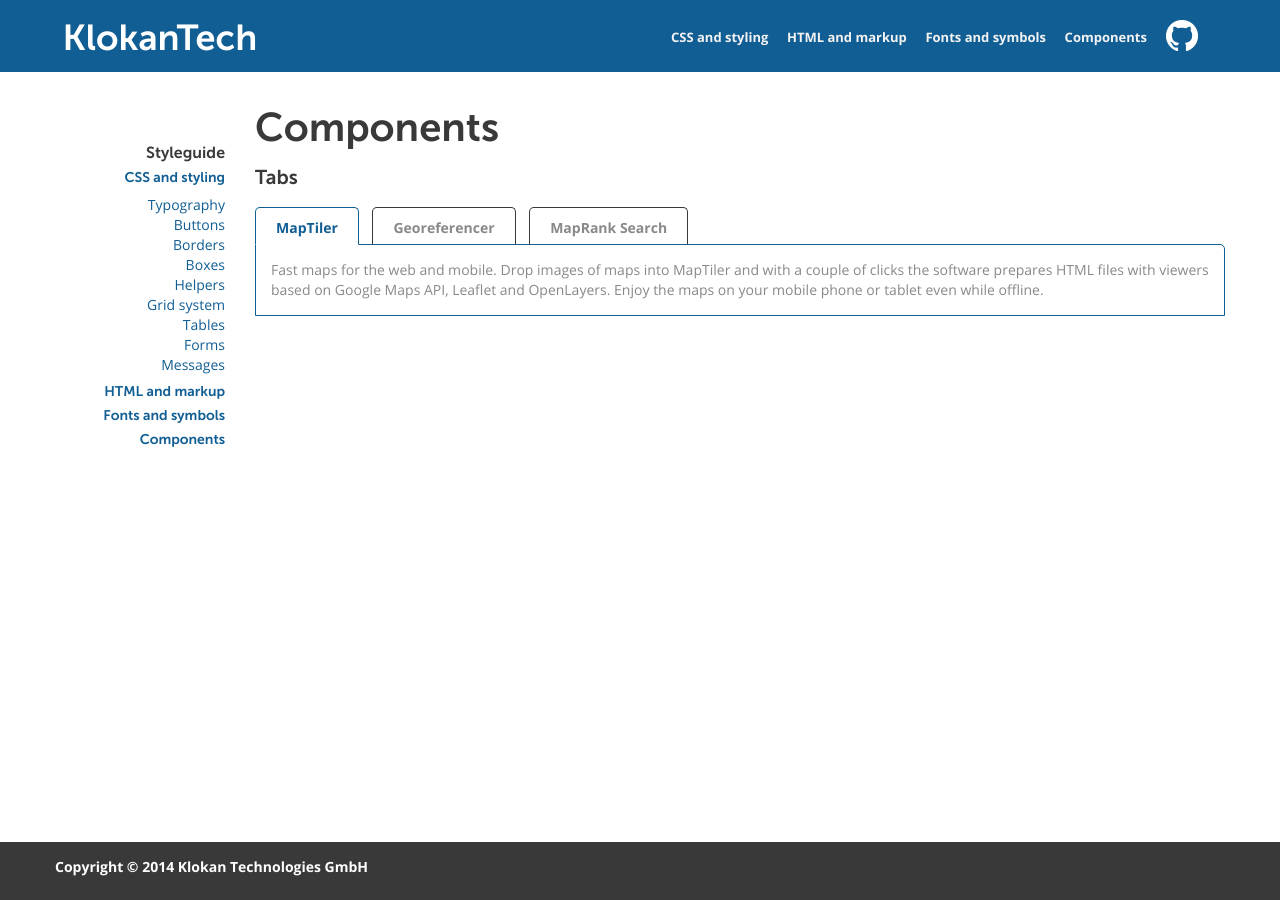
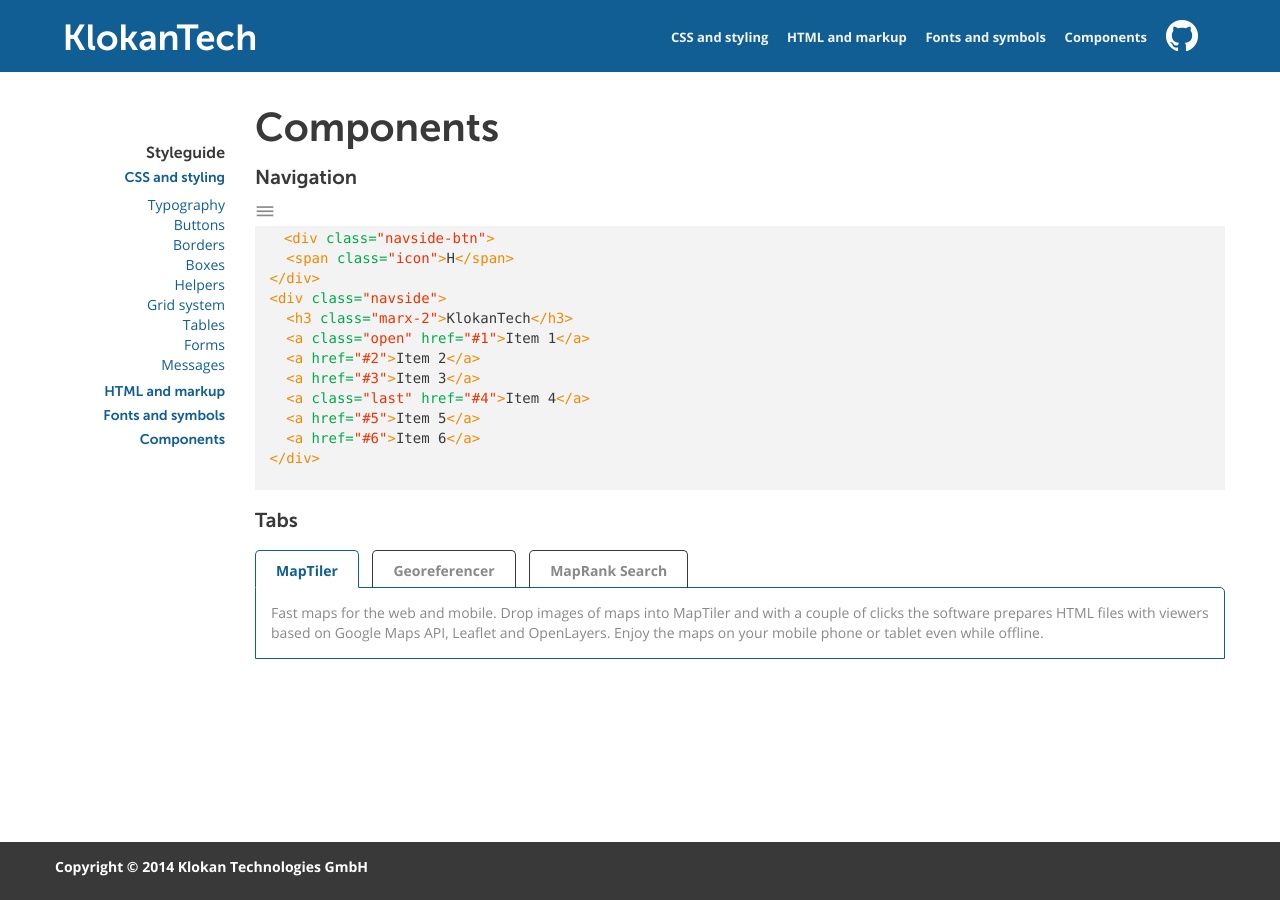
Before and after one commit to klokantech/styles, a Jekyll site: the page built from components.html, in a window 1280 px wide. Built offline with Jekyll 4.4.1, drawn with Linux system fonts in a browser that asks for light colours.

Commit message:
Side navigation

```diff
--- a/_sass/_navbar.scss
+++ b/_sass/_navbar.scss
@@ -216,3 +216,58 @@
   #nav-mobile-nav.active{ display: block; }
   #navbar-kl .nav, #mt-nav ul{display: none;}
 }
+
+/* navigation from side */
+.navside-bg{
+  display: none;
+  position: fixed;
+  top: 0; bottom: 0;
+  left: 0; right: 0;
+  background-color: rgba(0, 0, 0, 0.6);
+  z-index: 80;
+
+  &.open{display: block;}
+}
+.navside-btn{
+  cursor: pointer;
+}
+.navside {
+  position: fixed;
+  left: -$navside-width;
+  width: $navside-width;
+  display: block;
+  background: #fff;
+  min-height: 600px;
+  height: 125%;
+  top: 0;
+  transition: all 300ms;
+  z-index: 100;
+
+  a {
+    color: $color-gray-dark;
+    margin: 0;
+    display: block;
+    font-weight: bold;
+    padding: $navside-item-padding;
+    text-decoration: none;
+
+    &.last{
+      border-bottom: 1px solid $color-gray-light;
+    }
+
+    &:hover {
+      text-decoration: none;
+      background-color: $color-gray-light;
+    }
+    &.open{
+      color: $color-primary;
+    }
+  }
+
+  &.open {
+    left: 0;
+    box-shadow: 8px 8px 20px 0 rgba(0, 0, 0, 0.2);
+    transition: all 300ms;
+  }
+
+}
--- a/_sass/_variables.scss
+++ b/_sass/_variables.scss
@@ -177,11 +177,11 @@
 
 $multicomplete-tag-bg-color: $color-gray;
 
-/* Navbar top */
+/* Top navbar */
 $navbar-top-height: 72px;
 $navbar-top-margin-bottom: 20px;
 
-$navbar-top-zindex: 100;
+$navbar-top-zindex: 90;
 $navbar-top-bgcolor: $color-primary;
 $navbar-top-title-padding-bottom: 16px;
 $navbar-top-menu-padding-bottom: 28px;
@@ -196,6 +196,11 @@
 $navbar-top-link-hover-color: #ffffff;
 $navbar-top-mobile-btn-color: #ffffff;
 
+/* Side navbar */
+$navside-width: 280px;
+$navside-item-padding: 20px;
+
+
 /* Sticky footer */
 $footer-color: #ffffff;
 $footer-color-bg: $color-gray-dark;
--- a/components.html
+++ b/components.html
@@ -5,6 +5,33 @@
 <div class="row">
   <div class="col12">
     <h1>Components</h1>
+
+    <h3>Navigation</h3>
+    <div class="navside-btn"><span class="icon" > H </span></div>
+    <div class="navside">
+      <h3 class="marx-2">KlokanTech</h3>
+      <a class="open" href="#1">Item 1</a>
+      <a href="#2">Item 2</a>
+      <a href="#3">Item 3</a>
+      <a class="last" href="#4">Item 4</a>
+      <a href="#5">Item 5</a>
+      <a href="#6">Item 6</a>
+    </div>
+
+    {% highlight html %}
+  <div class="navside-btn">
+   <span class="icon">H</span>
+ </div>
+ <div class="navside">
+   <h3 class="marx-2">KlokanTech</h3>
+   <a class="open" href="#1">Item 1</a>
+   <a href="#2">Item 2</a>
+   <a href="#3">Item 3</a>
+   <a class="last" href="#4">Item 4</a>
+   <a href="#5">Item 5</a>
+   <a href="#6">Item 6</a>
+ </div>
+    {% endhighlight %}
 
     <h3>Tabs</h3>
     <div class="tabs">
--- a/js/index.js
+++ b/js/index.js
@@ -1,6 +1,28 @@
 /* Navbar-top */
 
 function init() {
+  /* Navbar Hamburger */
+  var navsideBtn = document.querySelector('.navside-btn');
+  if (navsideBtn) {
+    navsideBtn.addEventListener(
+            'click', openMenu
+            );
+    var bg = document.createElement('div');
+    bg.setAttribute('class', 'navside-bg');
+    bg.addEventListener('click', openMenu);
+    document.body.appendChild(bg);
+  }
+
+  function openMenu() {
+    var menu = document.querySelector('.navside').classList;
+    if (menu.contains('open')) {
+      menu.remove('open');
+      bg.classList.remove('open');
+    } else {
+      menu.add('open');
+      bg.classList.add('open');
+    }
+  }
 
   /* Navbar-top */
   document.getElementById('nav-mobile-btn').onclick = function() {
@@ -42,7 +64,9 @@
 
 //hide messages
 function hideMessages(sec) {
-  if(sec === undefined){var sec = 2;}
+  if (sec === undefined) {
+    var sec = 2;
+  }
   setTimeout(function() {
     var els = document.getElementsByClassName('message');
     for (var i = 0; i < els.length; i++) {
```
